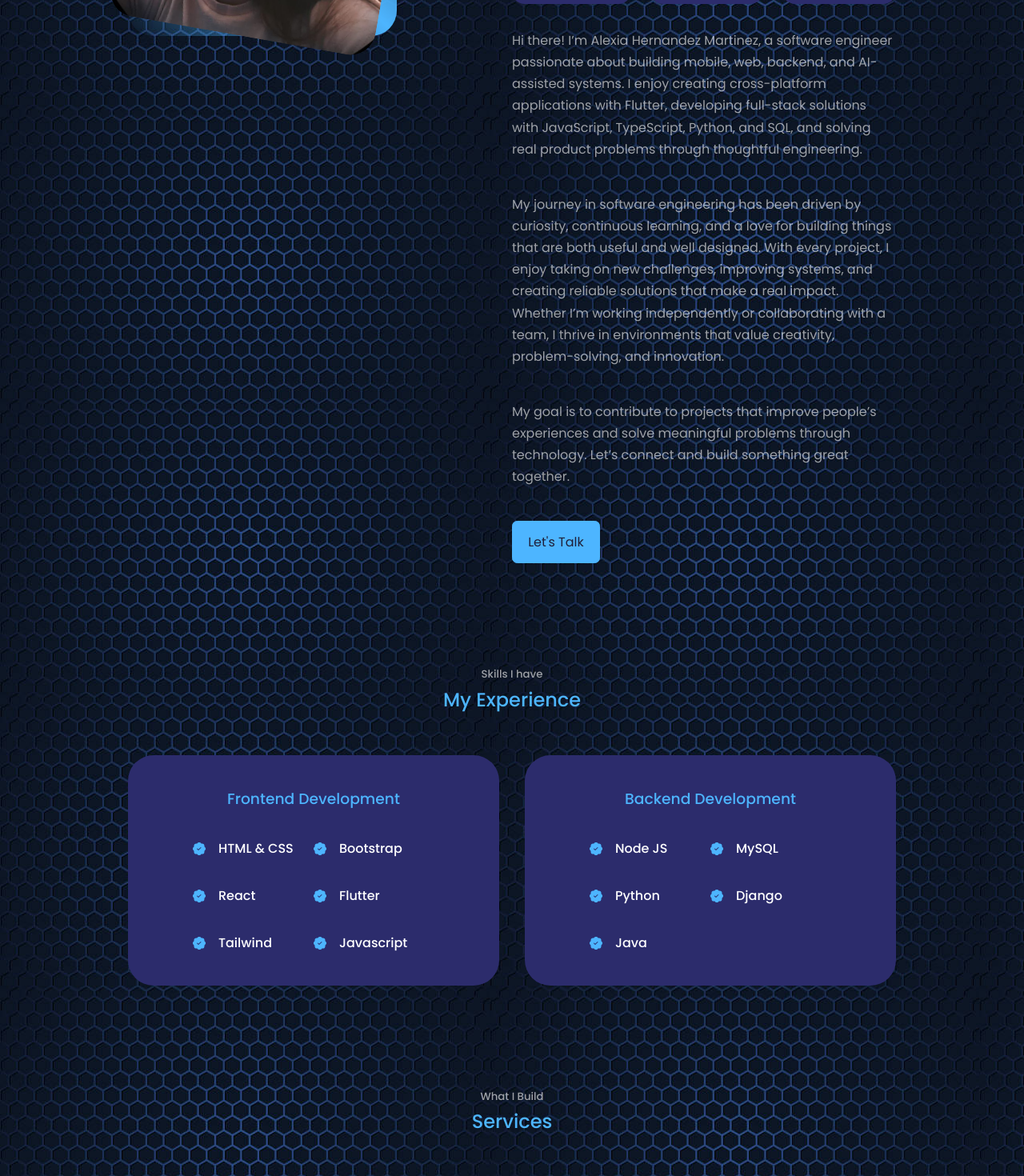
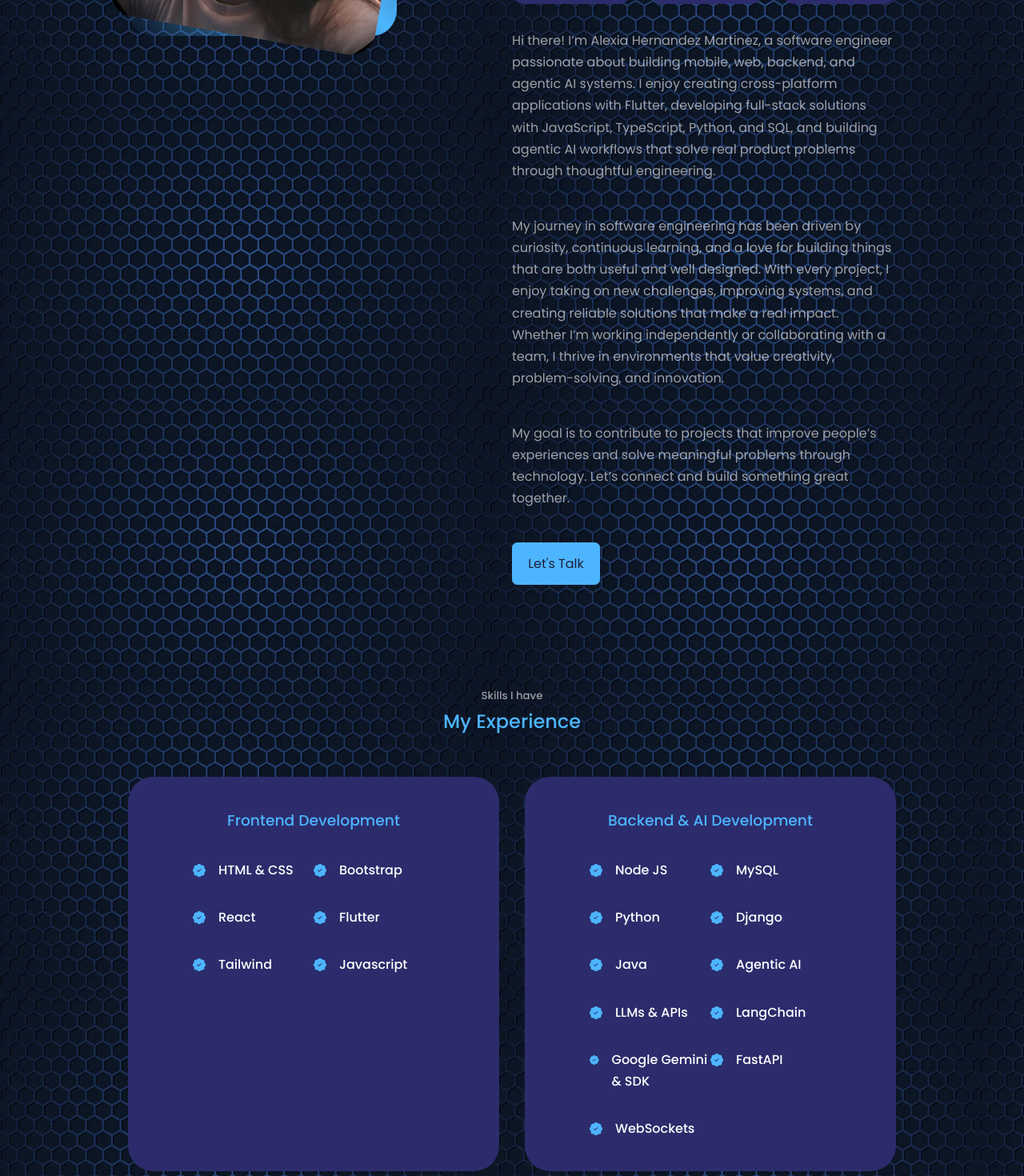
Before and after one commit to Alexlife2002003/react-portfolio, a React (Create React App) app: page / in a window 1280 px wide. Shown: the part 1330-2800 px from the top of the page at 80% size. Built offline with nearby package versions, Linux system fonts and the light colour scheme.

Commit message:
update my services

```diff
--- a/src/components/about/About.jsx
+++ b/src/components/about/About.jsx
@@ -29,7 +29,7 @@ const About = () => {
             <article className='about_card'>
               <FiUsers className='about_icon' />
               <h5>Focus</h5>
-              <small>Mobile, Full-Stack, and AI-assisted systems</small>
+              <small>Mobile, Full-Stack, and Agentic AI</small>
             </article>
 
             <article className='about_card'>
@@ -41,10 +41,10 @@ const About = () => {
 
           <p>
             Hi there! I’m Alexia Hernandez Martinez, a software engineer passionate
-            about building mobile, web, backend, and AI-assisted systems. I enjoy
+            about building mobile, web, backend, and agentic AI systems. I enjoy
             creating cross-platform applications with Flutter, developing full-stack
-            solutions with JavaScript, TypeScript, Python, and SQL, and solving real
-            product problems through thoughtful engineering.
+            solutions with JavaScript, TypeScript, Python, and SQL, and building
+            agentic AI workflows that solve real product problems through thoughtful engineering.
           </p>
 
           <p>
--- a/src/components/experience/Experience.jsx
+++ b/src/components/experience/Experience.jsx
@@ -45,7 +45,7 @@ const Experience = () => {
         </div>
 
         <div className='experience_backend'>
-          <h3>Backend Development</h3>
+          <h3>Backend & AI Development</h3>
           <div className="experience_content">
             <article className='experience_details'>
               <BsPatchCheckFill className='experience_details-icon' />
@@ -72,6 +72,36 @@ const Experience = () => {
               <div><h4>Java</h4>
              </div>
             </article>
+            <article className='experience_details'>
+              <BsPatchCheckFill className='experience_details-icon' />
+              <div><h4>Agentic AI</h4>
+             </div>
+            </article>
+            <article className='experience_details'>
+              <BsPatchCheckFill className='experience_details-icon' />
+              <div><h4>LLMs & APIs</h4>
+             </div>
+            </article>
+            <article className='experience_details'>
+              <BsPatchCheckFill className='experience_details-icon' />
+              <div><h4>LangChain</h4>
+             </div>
+            </article>
+            <article className='experience_details'>
+              <BsPatchCheckFill className='experience_details-icon' />
+              <div><h4>Google Gemini & SDK</h4>
+             </div>
+            </article>
+            <article className='experience_details'>
+              <BsPatchCheckFill className='experience_details-icon' />
+              <div><h4>FastAPI</h4>
+             </div>
+            </article>
+            <article className='experience_details'>
+              <BsPatchCheckFill className='experience_details-icon' />
+              <div><h4>WebSockets</h4>
+             </div>
+            </article>
 
           </div>
         </div>
--- a/src/components/header/Header.jsx
+++ b/src/components/header/Header.jsx
@@ -17,7 +17,8 @@ const Header = () => {
             sequence={[
               'Software Engineer', 2000,
               'Full-Stack Developer', 2000,
-              'Flutter Developer', 2000
+              'Flutter Developer', 2000,
+              'Agentic AI Engineer', 2000
             ]}
             speed={50}
             wrapper='span'
--- a/src/components/services/Services.jsx
+++ b/src/components/services/Services.jsx
@@ -67,20 +67,24 @@ const Services = () => {
 
         <article className='service'>
           <div className='service_head'>
-            <h3>AI-Assisted Systems</h3>
+            <h3>Agentic AI Systems</h3>
           </div>
           <ul className='service_list'>
             <li>
               <BiCheck className='service_list-icon' />
-              <p>Conversational assistants and workflow-based interactions</p>
+              <p>Autonomous AI agents and workflow-based interactions</p>
             </li>
             <li>
               <BiCheck className='service_list-icon' />
-              <p>Tool-driven responses using structured data sources</p>
+              <p>Tool-driven AI integrations and dynamic decision making</p>
             </li>
             <li>
               <BiCheck className='service_list-icon' />
-              <p>Conversation flow design and business-rule enforcement</p>
+              <p>Integration with advanced LLMs like Google Gemini</p>
+            </li>
+            <li>
+              <BiCheck className='service_list-icon' />
+              <p>Agentic workflow orchestration (e.g., using LLMs and tools)</p>
             </li>
             <li>
               <BiCheck className='service_list-icon' />
```
